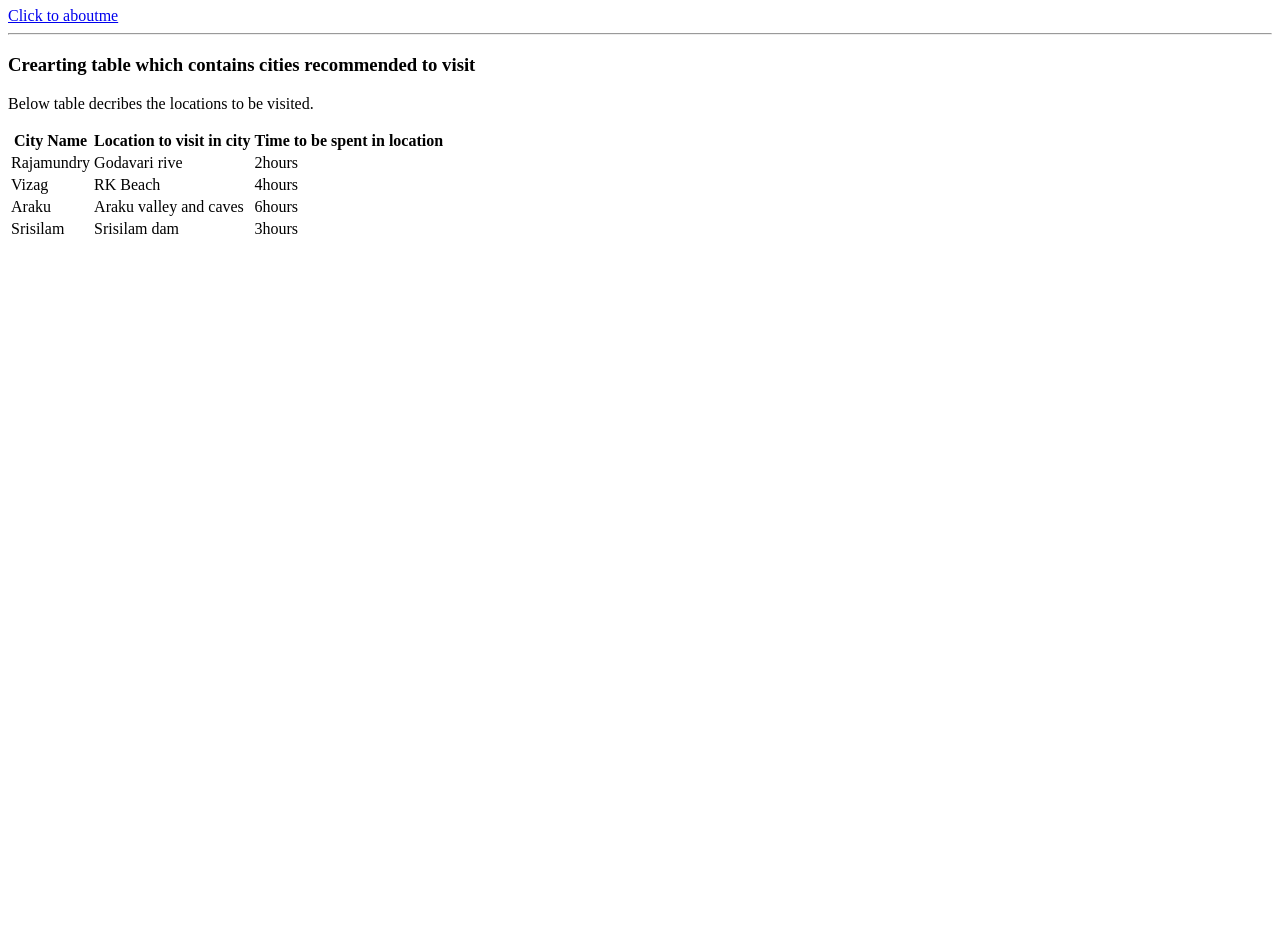
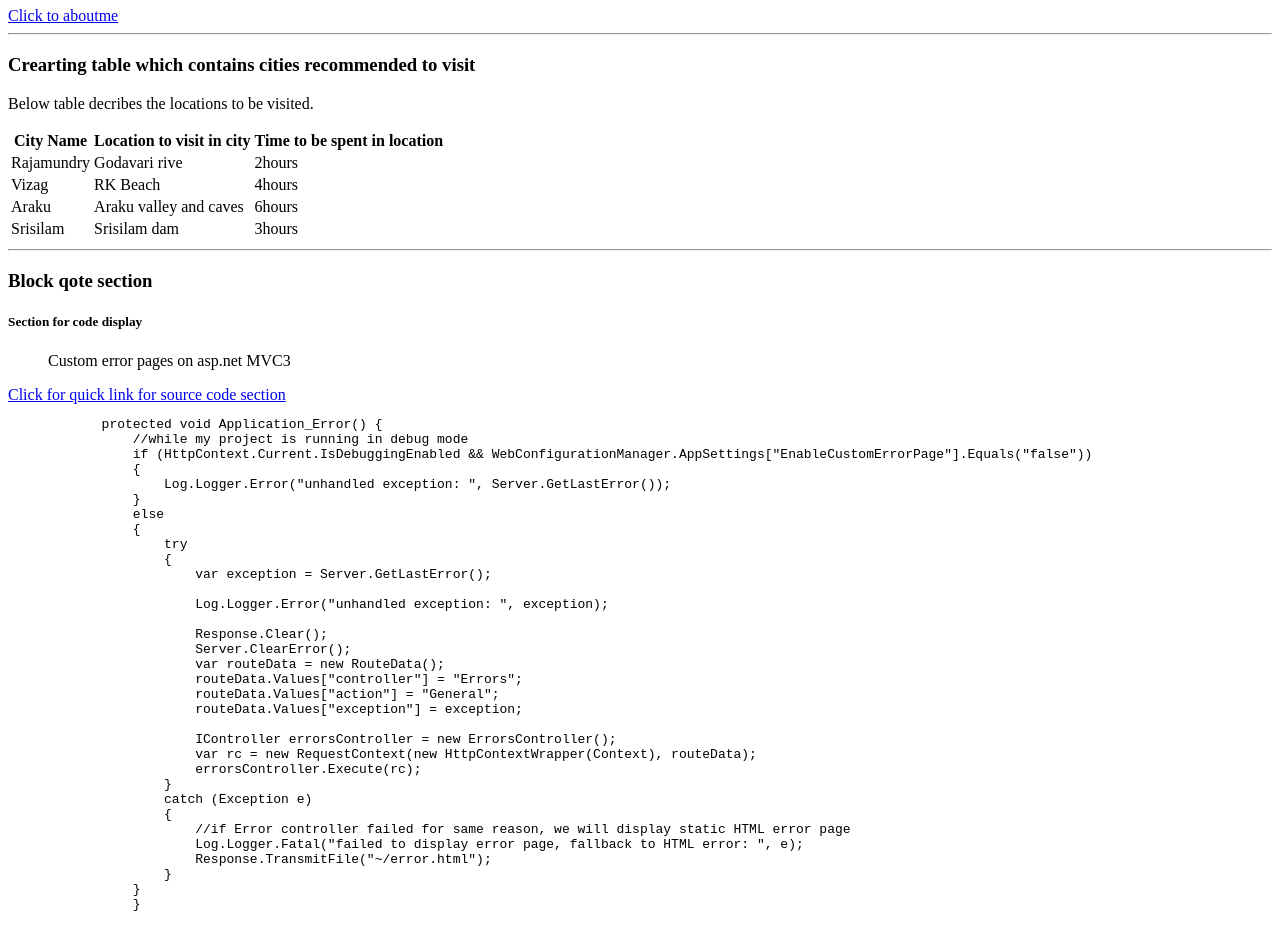
Before and after one commit to 44-563-Web-Apps-F22/44563-webapps-assignment-3-rayudu1018, a plain HTML site: page index.html in a window 1280 px wide. Shown: the part 500-1440 px from the top of the page. Before the commit the page ends 800 px from the top, so only its background shows below. Drawn offline with Linux system fonts and the light colour scheme.

Commit message:
added code display section

```diff
--- a/index.html
+++ b/index.html
@@ -63,5 +63,48 @@
             </tr>
         </table>
 
+        <hr>
+        <h3>Block qote section</h3>
+        <h5>Section for code display</h5>
+        <blockquote cite="https://stackoverflow.com/questions/5226791/custom-error-pages-on-asp-net-mvc3">Custom error pages on asp.net MVC3</blockquote>
+
+        <a href="https://stackoverflow.com/questions/5226791/custom-error-pages-on-asp-net-mvc3">Click for quick link for source code section</a>
+
+        <pre>
+            protected void Application_Error() {
+                //while my project is running in debug mode
+                if (HttpContext.Current.IsDebuggingEnabled && WebConfigurationManager.AppSettings["EnableCustomErrorPage"].Equals("false"))
+                {
+                    Log.Logger.Error("unhandled exception: ", Server.GetLastError());
+                }
+                else
+                {
+                    try
+                    {
+                        var exception = Server.GetLastError();
+
+                        Log.Logger.Error("unhandled exception: ", exception);
+
+                        Response.Clear();
+                        Server.ClearError();
+                        var routeData = new RouteData();
+                        routeData.Values["controller"] = "Errors";
+                        routeData.Values["action"] = "General";
+                        routeData.Values["exception"] = exception;
+
+                        IController errorsController = new ErrorsController();
+                        var rc = new RequestContext(new HttpContextWrapper(Context), routeData);
+                        errorsController.Execute(rc);
+                    }
+                    catch (Exception e)
+                    {
+                        //if Error controller failed for same reason, we will display static HTML error page
+                        Log.Logger.Fatal("failed to display error page, fallback to HTML error: ", e);
+                        Response.TransmitFile("~/error.html");
+                    }
+                }
+                }
+        </pre>
+
     </body>
 </html>
```
